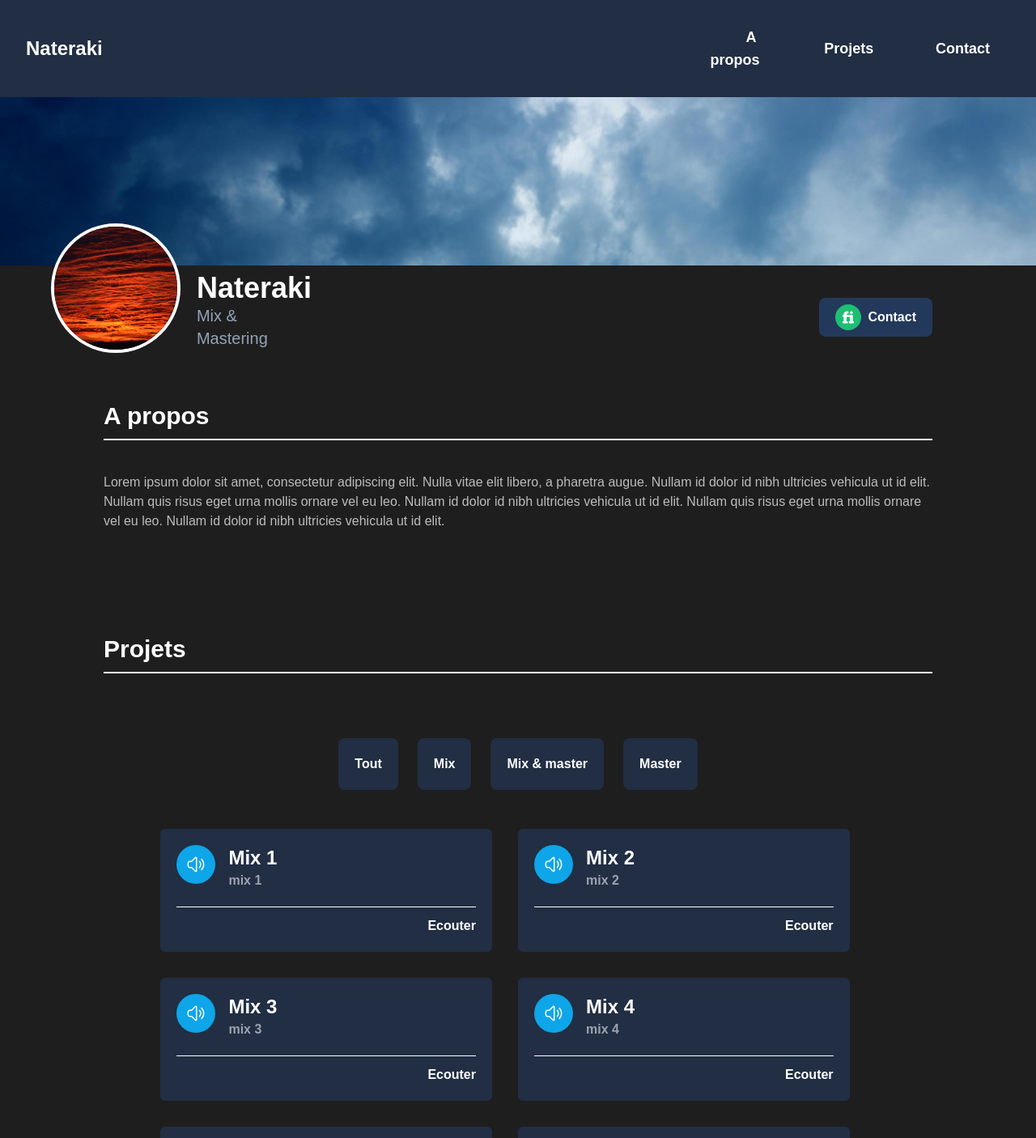
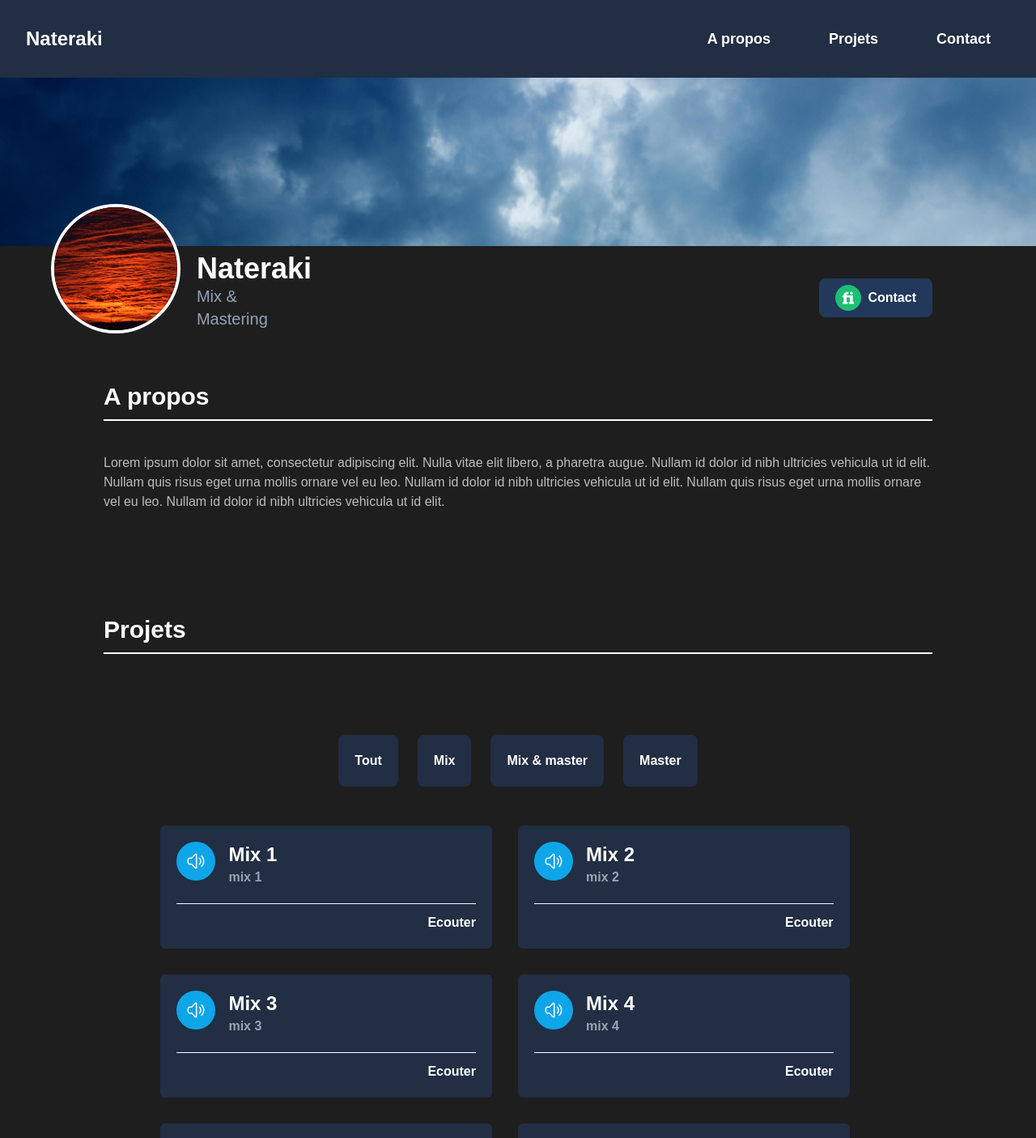
Before and after one commit to nathanRenardC2/portfolio_nate, a React (Create React App) app: page / in a window 1280 px wide. Shown: the top 1406 px of the page at 81% size. Built offline with nearby package versions, Linux system fonts and the light colour scheme.

Commit message:
réglage filtres

```diff
--- a/src/App.js
+++ b/src/App.js
@@ -36,15 +36,15 @@ function App() {
       </header>
       <Profil/>
       <div className='flex justify-end h-36 md:hidden mt-3'>
-        <a href="https://fr.fiverr.com/" className='h-8 w-8 mr-3 rounded-full md:flex md:items-center md:bg-[#23395B] md:rounded-md md:mr-40 md:mt-5'>
+        <a href="https://fr.fiverr.com/nateraki" className='z-20 h-8 w-8 mr-3 rounded-full md:flex md:items-center md:bg-[#23395B] md:rounded-md md:mr-40 md:mt-5'>
           <img alt='logo_fiverr' className='rounded-full border-4 border-solid border-slate-300 border-opacity-20 md:border-0' src={fiverr}/>
         </a>
-        <a href="https://www.instagram.com/nateraki/?hl=fr" className='h-8 w-8 mr-5 rounded-full md:flex md:items-center md:bg-[#23395B] md:rounded-md md:mr-40 md:mt-5'>
+        <a href="https://www.instagram.com/nateraki/?hl=fr" className='z-20 h-8 w-8 mr-5 rounded-full md:flex md:items-center md:bg-[#23395B] md:rounded-md md:mr-40 md:mt-5'>
           <img alt='logo_instagram' className='rounded-full border-4 border-solid border-slate-300 border-opacity-20 md:border-0' src={instagram}/>
         </a>
       </div>
       <div className='hidden md:flex justify-end md:mt-10'>
-        <a href="https://fr.fiverr.com/" className='flex items-center bg-[#23395B] hover:bg-[#182942] px-5 py-2 rounded-lg mr-32'>
+        <a href="https://fr.fiverr.com/nateraki" className='flex items-center bg-[#23395B] hover:bg-[#182942] px-5 py-2 rounded-lg mr-32'>
           <img alt='logo_fiverr' className='w-8 h-8' src={fiverr}/>
           <span className='md:inline text-white font-extrabold ml-2'>Contact </span>
         </a>
@@ -62,17 +62,18 @@ function App() {
       <div id="projets" className='mx-9 md:mx-32 mb-5 md:mb-32'>
         <h2 className='text-xl md:text-3xl text-white font-bold separator-bottom relative pb-3 mb-5 md:mb-20'>Projets</h2>
         <div>
-          <ul className='flex justify-center items-center'>
-            <li className='mr-3 ml-3'>
+          <ul className='flex justify-center items-center flex-wrap'>
+            <li className="mr-3 ml-3 mt-5">
               <button onClick={() => (
                 setActiveCategorie("Tout")
-              )} className='text-white bg-[#212E43] hover:bg-[#182942] p-5 rounded-lg font-bold'>Tout</button>
+              )} className={`text-white bg-[#212E43] hover:bg-[#182942] p-5 rounded-lg font-bold ${activeCategorie === "Tout" && "bg-[#182942]"}`}>Tout</button>
             </li>
             {categories.map((categorie) => (
-              <li key={categorie} className='mr-3 ml-3'>
-                <button onClick={() => (
+              <li key={categorie} className='mr-3 ml-3 mt-5'>
+                <button onClick={() => {
                   setActiveCategorie(categorie)
-                )} className='text-white bg-[#212E43] hover:bg-[#182942] p-5 rounded-lg font-bold'>
+                  console.log(categorie)
+                }} className={`text-white bg-[#212E43] hover:bg-[#182942] p-5 rounded-lg font-bold ${activeCategorie === categorie && "bg-[#182942]"}`}>
                   {categorie}
                 </button>
               </li>
--- a/src/composants/Navbar.jsx
+++ b/src/composants/Navbar.jsx
@@ -37,9 +37,9 @@ export default function Navbar() {
                     <svg className="w-6 h-6" aria-hidden="true" fill="currentColor" viewBox="0 0 20 20" xmlns="http://www.w3.org/2000/svg"><path fillRule="evenodd" d="M3 5a1 1 0 011-1h12a1 1 0 110 2H4a1 1 0 01-1-1zM3 10a1 1 0 011-1h12a1 1 0 110 2H4a1 1 0 01-1-1zM3 15a1 1 0 011-1h12a1 1 0 110 2H4a1 1 0 01-1-1z" clipRule="evenodd"></path></svg>
                 </button>
                 {navbarOpen || largeur > 768 ? (
-                    <div className="w-full md:block md:w-auto" id="navbar-default">
+                    <div className="w-full md:block md:w-auto z-50" id="navbar-default">
                         <ul className="flex flex-col items-center mt-4 rounded-lg text-white md:flex-row md:space-x-8 md:mt-0 md:text-sm md:font-medium md:border-0">
-                            <li className="hover:bg-[#1E1E1E] hover:md:bg-inherit w-full text-center">
+                            <li className="whitespace-nowrap hover:bg-[#1E1E1E] hover:md:bg-inherit w-full text-center">
                                 <a href="#propos" className="block md:inline py-4 pr-4 pl-3 md:hover:text-gray-400 md:p-0 md:text-lg md:mr-10 md:font-bold" aria-current="page">A propos</a>
                             </li>
                             <li className="hover:bg-[#1E1E1E] hover:md:bg-inherit w-full text-center">
```
